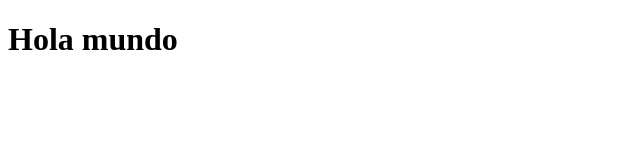
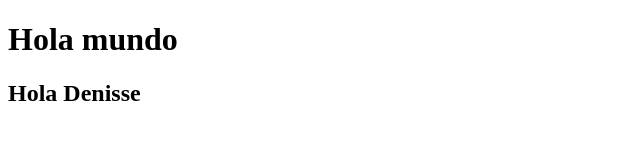
Before and after one commit to denisse-08/Prueba, a plain HTML site: page index.html in a window 1280 px wide. Shown: the whole page, without its empty margins (0-640 px from the left). Drawn offline with Linux system fonts and the light colour scheme.

Commit message:
Update index.html
pequeno cambio

```diff
--- a/index.html
+++ b/index.html
@@ -9,6 +9,7 @@
 <body>
     <div class="container">
         <h1>Hola mundo</h1>
+        <h2>Hola Denisse</h2>
     </div>
 </body>
 </html>
```
